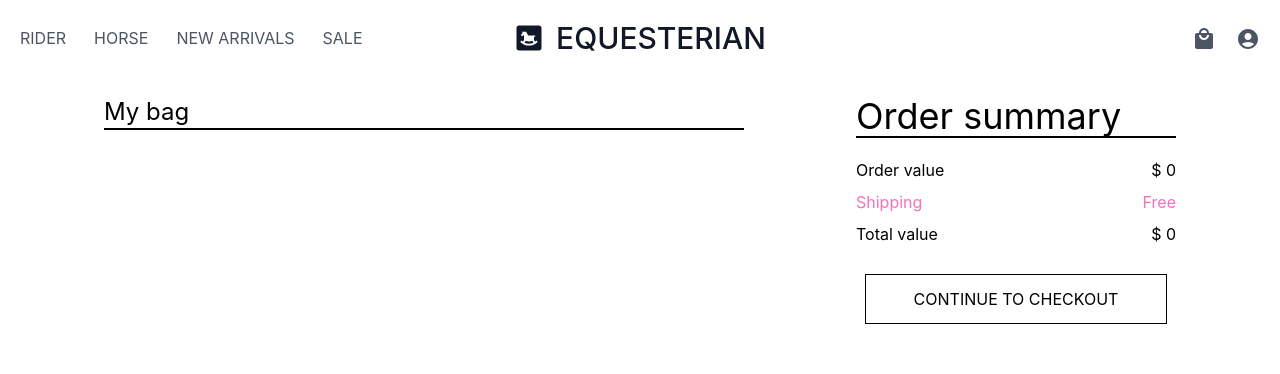
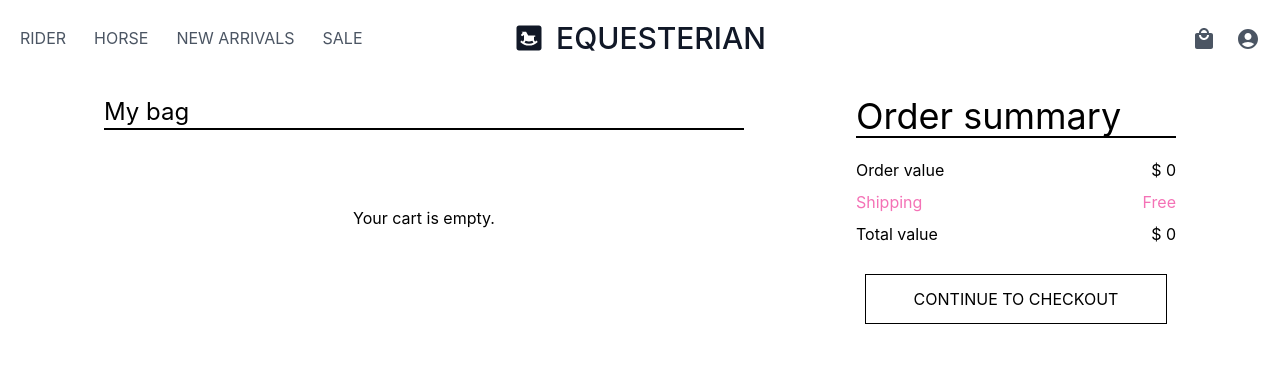
Before and after one commit to jamiekim828/fullstack-equesterian-shop, a React (Create React App) app in the folder client/: page /cart in a window 1280 px wide. Shown: the top 374 px of the page. Built offline with nearby package versions, Linux system fonts and the light colour scheme.

Commit message:
cart add/minus

```diff
--- a/client/src/components/Cart.tsx
+++ b/client/src/components/Cart.tsx
@@ -5,8 +5,11 @@ import CartDetail from './CartDetail';
 
 export default function Cart() {
   const cart = useSelector((state: RootState) => state.cart.cart);
-  console.log(cart);
   const cartPrice = cart.map((item) => item.price * item.quantity);
+
+  const cutNumber = (x: number) => {
+    return Number(x).toFixed(2);
+  };
 
   return (
     <div className='flex mt-5 justify-center align-center lg:flex-row md:flex-col sm:flex-col'>
@@ -19,6 +22,11 @@ export default function Cart() {
             <CartDetail cartItem={cartItem} />
           </>
         ))}
+        {cart.length === 0 && (
+          <div className='text-center mt-14'>
+            <p>Your cart is empty.</p>
+          </div>
+        )}
       </div>
       <div className='flex flex-col ml-14 lg:w-1/4 md:w-full sm:w-full'>
         <h2 className='text-4xl border-b-2 border-1 border-black mb-5'>
@@ -27,7 +35,12 @@ export default function Cart() {
         <div className='flex flex-col'>
           <div className='flex justify-between mb-2'>
             <p>Order value</p>
-            <p>$ {cart.length === 0 ? 0 : cartPrice.reduce((a, b) => a + b)}</p>
+            <p>
+              ${' '}
+              {cart.length === 0
+                ? 0
+                : cutNumber(cartPrice.reduce((a, b) => a + b))}
+            </p>
           </div>
           <div className='flex justify-between mb-2'>
             <p className='text-pink-400'>Shipping</p>
@@ -35,7 +48,12 @@ export default function Cart() {
           </div>
           <div className='flex justify-between mb-2'>
             <p>Total value</p>
-            <p>$ {cart.length === 0 ? 0 : cartPrice.reduce((a, b) => a + b)}</p>
+            <p>
+              ${' '}
+              {cart.length === 0
+                ? 0
+                : cutNumber(cartPrice.reduce((a, b) => a + b))}
+            </p>
           </div>
           <div className='w-full text-center'>
             <button className='border border-1 border-black uppercase cursor-pointer px-12 py-3 mt-5'>
--- a/client/src/components/CartDetail.tsx
+++ b/client/src/components/CartDetail.tsx
@@ -28,6 +28,7 @@ export default function CartDetail({ cartItem }: Prop) {
               <button
                 type='button'
                 className='w-10 h-6 text-gray-600 transition  hover:opacity-75 cursor-pointer'
+                onClick={() => dispatch(actions.minusCart(cartItem))}
               >
                 -
               </button>
@@ -44,6 +45,7 @@ export default function CartDetail({ cartItem }: Prop) {
               <button
                 type='button'
                 className='w-10 h-6 text-gray-600 transition hover:opacity-75 cursor-pointer'
+                onClick={() => dispatch(actions.addToCart(cartItem))}
               >
                 +
               </button>
--- a/client/src/redux/slice/cart.ts
+++ b/client/src/redux/slice/cart.ts
@@ -31,6 +31,17 @@ const cartSlice = createSlice({
       );
       state.cart.splice(index, 1);
     },
+    minusCart: (state, action) => {
+      const index = state.cart.findIndex(
+        (item) => item.id === action.payload.id
+      );
+      if (index !== -1 && state.cart[index].quantity >= 1) {
+        state.cart[index].quantity -= 1;
+      }
+      if (state.cart[index].quantity < 1) {
+        state.cart.splice(index, 1);
+      }
+    },
   },
 });
 
```
